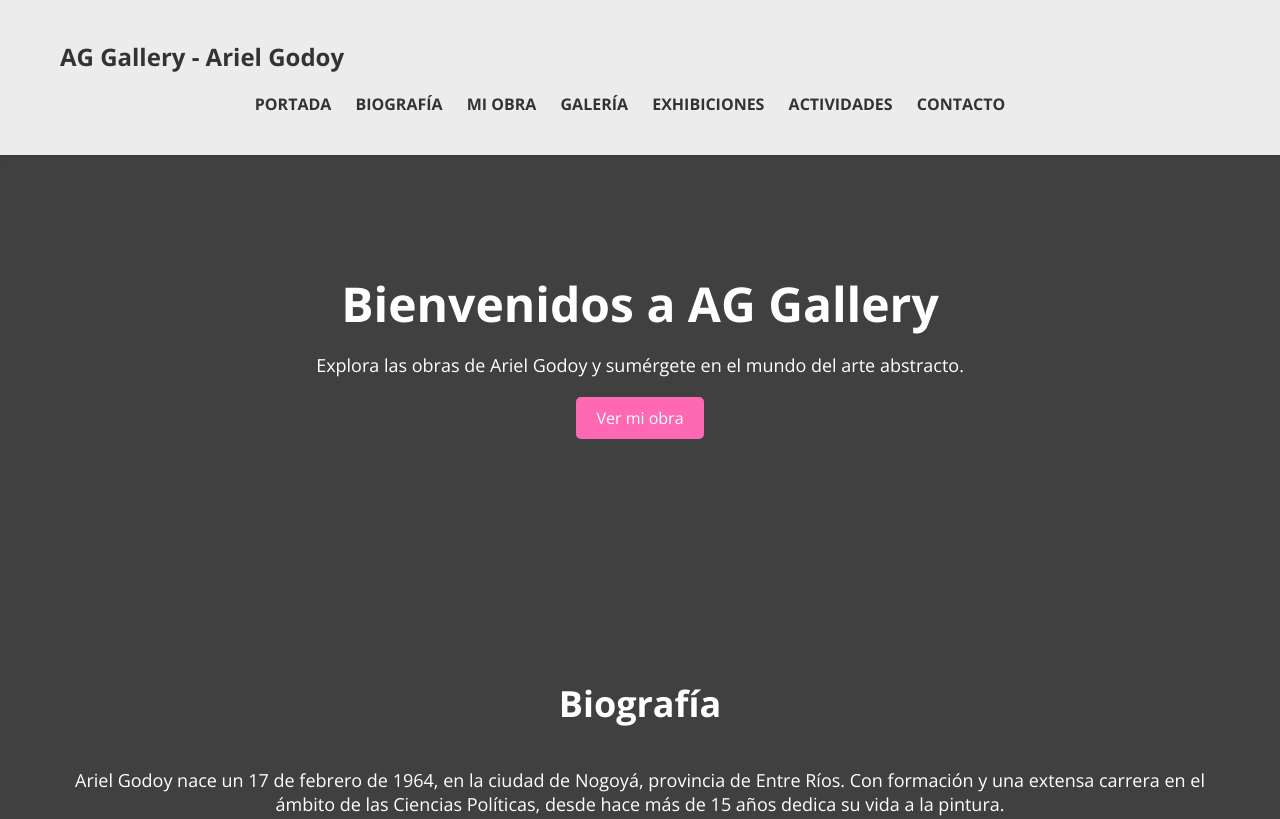
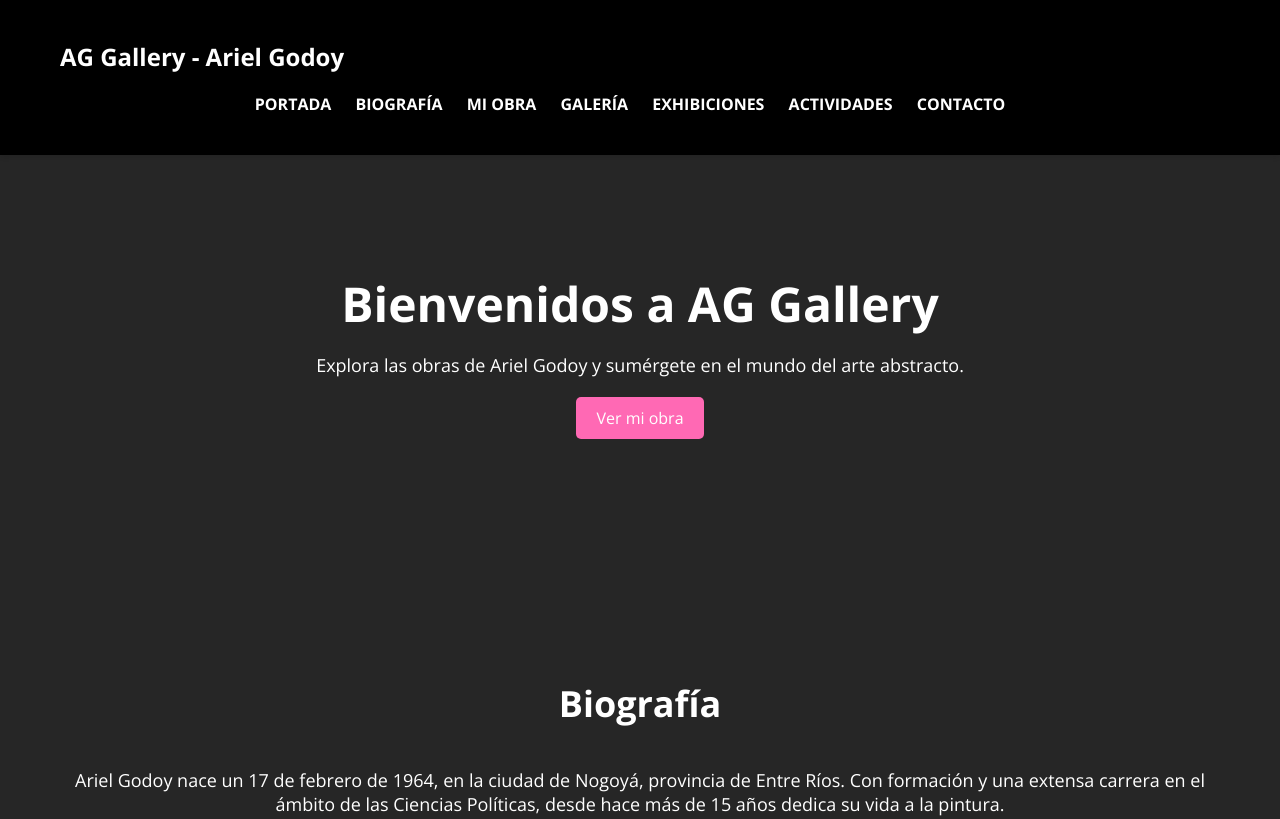
Before and after one commit to Espacio-Epithymia/Espacio-Epithymia.github.io, a plain HTML site: page index.html in a window 1280 px wide. Shown: the top 819 px of the page. Drawn offline with nearby package versions, Linux system fonts and the light colour scheme.

Commit message:
Franja negra + texto blanco

```diff
--- a/index.html
+++ b/index.html
@@ -14,7 +14,7 @@
   }
 
   body {
-    background-color: rgba(0, 0, 0, 0.75); /* Color oscuro con transparencia al 75% */
+    background-color: rgba(0, 0, 0, 0.85); /* Color oscuro con transparencia al 85% */
     color: #fff; /* Texto en blanco */
   }
 
@@ -25,7 +25,8 @@
   }
 
   header {
-    background-color: rgba(255, 255, 255, 0.9); /* Fondo blanco con transparencia */
+    background-color: #000; /* Fondo negro */
+    color: #fff; /* Texto en blanco */
     padding: 20px 0;
     box-shadow: 0 2px 5px rgba(0, 0, 0, 0.1);
   }
@@ -33,7 +34,6 @@
   .logo {
     font-size: 24px;
     font-weight: 700;
-    color: #333; /* Cambiar el color del logo */
   }
 
   nav {
@@ -52,7 +52,7 @@
 
   nav ul li a {
     text-decoration: none;
-    color: #333;
+    color: #fff; /* Texto en blanco */
     font-weight: 700;
     text-transform: uppercase;
     transition: color 0.3s ease;
```
